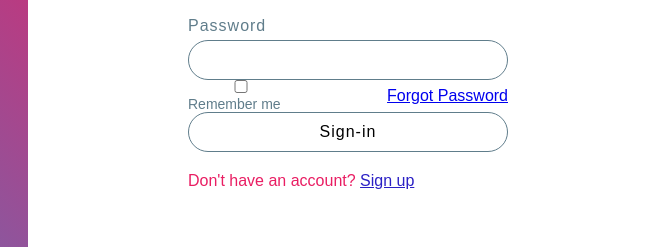
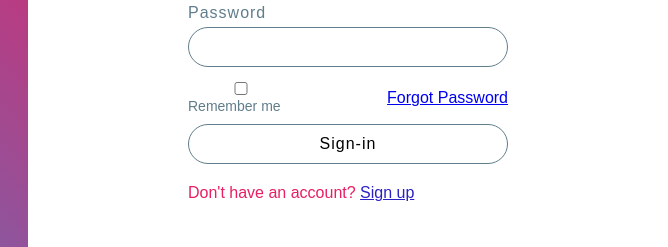
Before and after one commit to Divanshu201/SurveyForm, a plain HTML site: page index.html in a window 1280 px wide. Shown: the part 298-545 px from the top of the page, 612-1280 px from the left. Drawn offline with Linux system fonts and the light colour scheme.

Commit message:
change styling of remember me
class id "pass"
still not in lined

```diff
--- a/style.css
+++ b/style.css
@@ -109,6 +109,8 @@ section .contentBg .form .input input[type="submit"]:hover
     justify-content: space-between;
     align-items:center;
     flex-direction: row;
+    margin-top: 15px;
+    margin-bottom: 10px;
 }
 section .contentBg .form .remember
 {
```
